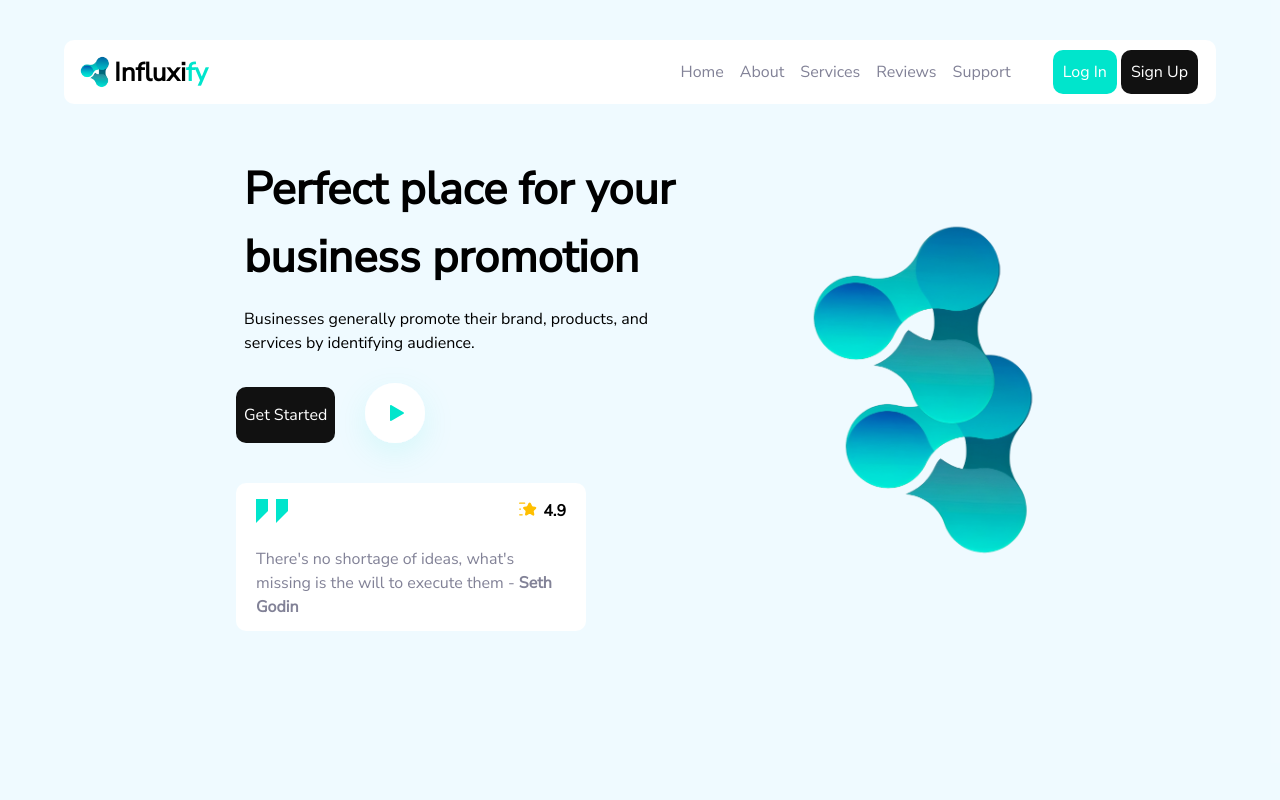
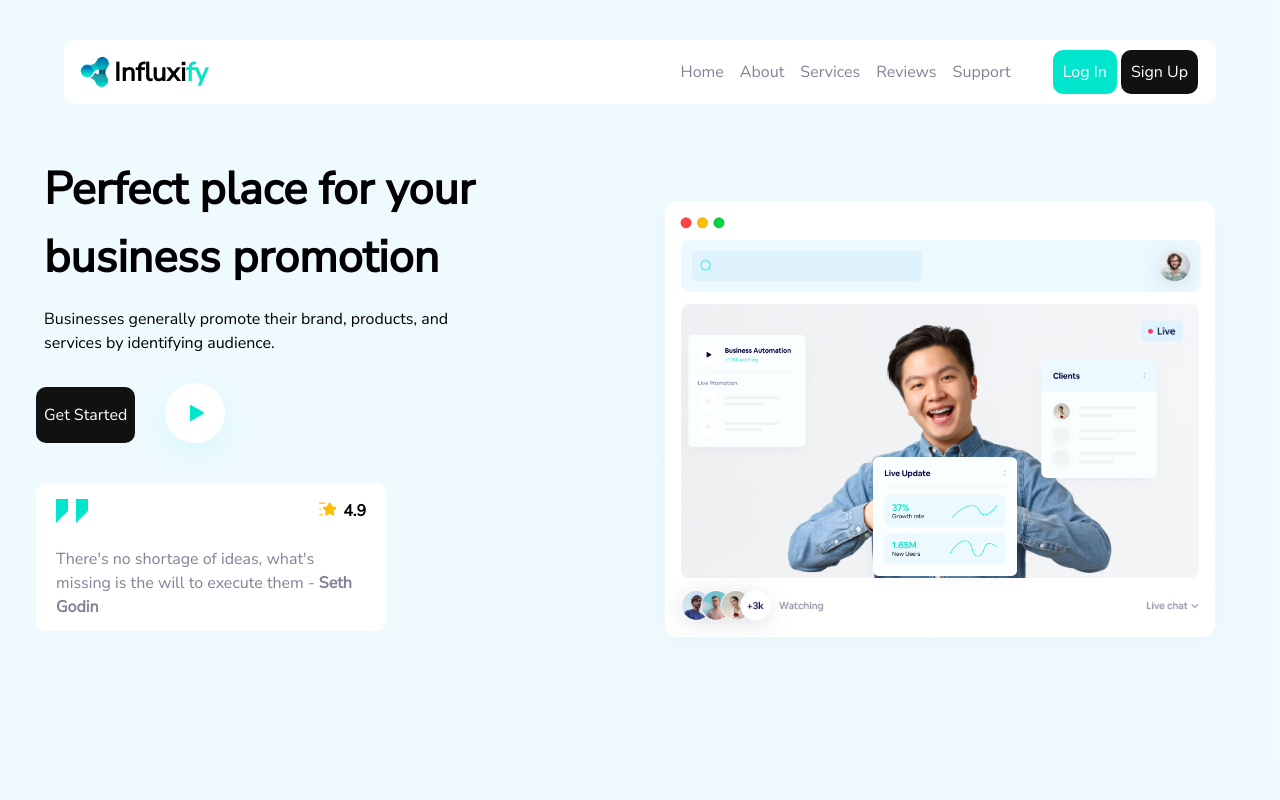
Before and after one commit to JewelShahi/influxify, a Next.js app: page / in a window 1280 px wide. Shown: the top 800 px of the page. Built offline with nearby package versions, Linux system fonts and the light colour scheme.

Commit message:
updated Hero

```diff
--- a/app/components/Hero.jsx
+++ b/app/components/Hero.jsx
@@ -1,3 +1,4 @@
+"use client";
 import React from "react";
 import Image from "next/image";
 
@@ -5,7 +6,7 @@ const Hero = () => {
   return (
     <div className="min-h-screen w-full bg-heroBg/80">
       {/* bg-heroBg */}
-      <div className="flex flex-col md:flex-row items-center justify-around md:justify-center md:w-[100%] flex-wrap relative top-[140px]">
+      <div className="flex flex-col lg:flex-row items-center justify-around md:justify-center md:w-[100%] flex-wrap relative top-[140px]">
         <div className="px-3 py-2 items-center">
           <h2 className="text-h2 max-w-xl p-2 font-bold">
             Perfect place for your business promotion
@@ -136,12 +137,17 @@ const Hero = () => {
             </p>
           </div>
         </div>
-        <div className="block w-auto px-4 py-2 items-center">
+        <div className="hidden sxl:flex flex-col w-auto px-4 py-2 items-center">
           <div>
-          <img src="/influxify-logo.png" alt="s" width="200px"/>
+            <Image
+              src="/assets/heroMain.png"
+              alt="s"
+              width={600}
+              height={600}
+            />
           </div>
           <div className="-mt-[340px] -ml-8">
-            <img src="/influxify-logo.png" alt="s" width="200px"/>
+            <Image src="/assets/Group15.png" alt="s" width={500} height={500} />
           </div>
         </div>
       </div>
--- a/tailwind.config.js
+++ b/tailwind.config.js
@@ -43,6 +43,9 @@ module.exports = {
       'lg': '1024px',
       // => @media (min-width: 1024px) { ... }
 
+      'sxl': '1243px',
+      // => @media (min-width: 1243px) { ... }
+
       'xl': '1280px',
       // => @media (min-width: 1280px) { ... }
 
```
